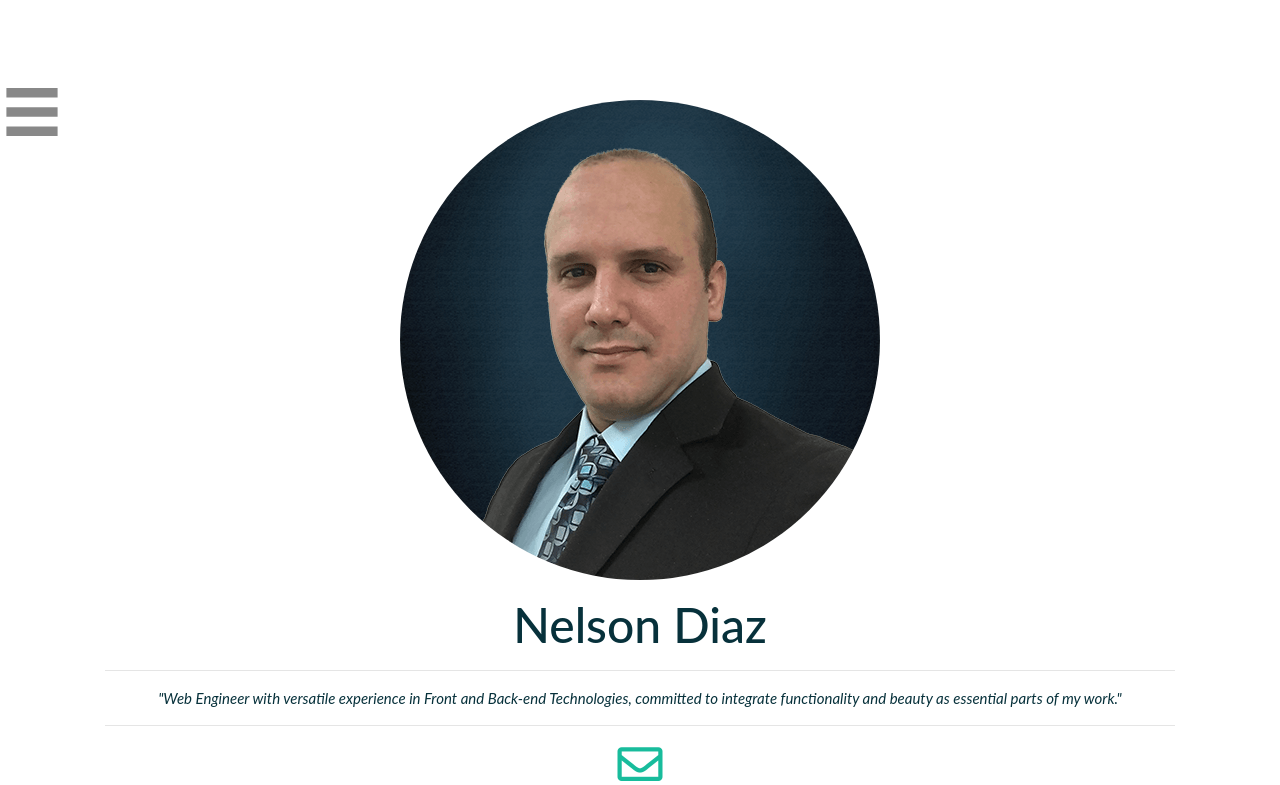
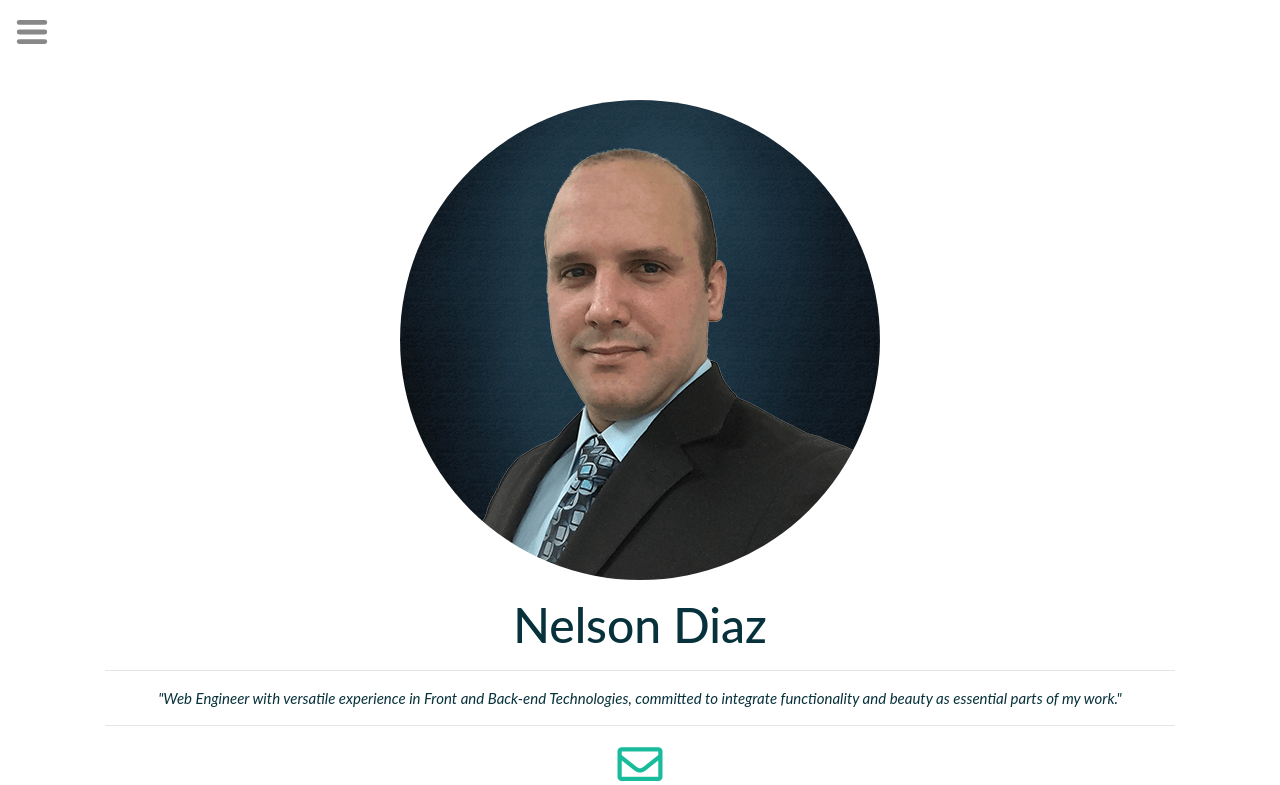
Before and after one commit to mrsantacruz86/mrsantacruz86.github.io, a React (Create React App) app: page / in a window 1280 px wide. Shown: the top 785 px of the page. Built offline with nearby package versions, Linux system fonts and the light colour scheme.

Commit message:
menu button completely refactored and working

```diff
--- a/src/Components/BurgerBtn/BurgerBtn.css
+++ b/src/Components/BurgerBtn/BurgerBtn.css
@@ -4,6 +4,8 @@
   cursor: pointer;
   position: fixed;
   z-index: 1000;
+  top: 1rem;
+  left: 1rem;
 }
 
 .burgerBtn:hover > div {
@@ -14,15 +16,15 @@
 .btnBar3 {
   transition: 0.4s;
 }
-.btnBar1 .change {
-  transform: translate(20px,20px) rotate(-45deg);
+.btnBar1.change {
+  transform: translate(20px, 20px) rotate(-45deg);
 }
-.btnBar2 .change {
+.btnBar2.change {
   opacity: 0;
 }
-.btnBar3 .change {
-  transform: translate(20px,-22px) rotate(45deg);
+.btnBar3.change {
+  transform: translate(20px, -22px) rotate(45deg);
 }
-path{
+path {
   transform-origin: 50% 50%;
 }
--- a/src/Components/SideBar.js
+++ b/src/Components/SideBar.js
@@ -1,5 +1,5 @@
-import React, { useState } from "react";
-import BurgerBtn from "./BurgerBtn";
+import React, { useState } from 'react';
+import BurgerBtn from './BurgerBtn';
 
 const NavLink = ({ route, children }) => {
   return <a href={route}>{children}</a>;
@@ -8,13 +8,14 @@ const NavLink = ({ route, children }) => {
 const SideBar = props => {
   const [menu, setMenu] = useState(false);
   const onMenuBtnClick = () => {
-    console.log("clicked");
+    console.log('clicked');
     return setMenu(!menu);
   };
 
   return (
     <div className="navigation-backdrop">
-      <nav className={menu ? "sidebar sidebar-open" : "sidebar"}>
+      <nav className={menu ? 'sidebar sidebar-open' : 'sidebar'}>
+        <div className="navlinks-wrapper">
           <NavLink route="/">
             <i className="fas fa-home" /> Home
           </NavLink>
@@ -33,13 +34,9 @@ const SideBar = props => {
           <NavLink route="#contact">
             <i className="fas fa-phone" /> Contact Me
           </NavLink>
+        </div>
       </nav>
-      <BurgerBtn
-        onClick={onMenuBtnClick}
-        color="#888"
-        changed={menu}
-        size="4rem"
-      />
+      <BurgerBtn onClick={onMenuBtnClick} color="#888" changed={menu} size="2rem" linecap="round" />
     </div>
   );
 };
--- a/src/styles/SideBar.scss
+++ b/src/styles/SideBar.scss
@@ -1,6 +1,8 @@
 /*----------------------------------------
 Navigation Styles
 ----------------------------------------*/
+$sidebar-width: 16rem;
+
 .sidebar {
   min-height: 100%; /* Specify a height */
   width: 0; /* 0 width - change this with JavaScript */
@@ -14,18 +16,29 @@ Navigation Styles
   transition: 0.5s; /* 0.5 second transition effect to slide in the sidepanel */
 }
 .sidebar-open {
-  width: 16rem;
+  width: $sidebar-width;
 }
 .sidebar a {
   overflow-x: hidden; /* Disable horizontal scroll */
   padding: 1rem;
-  text-decoration: none;
-  font-size: 1.5rem;
+  text-decoration: none !important;
+  font-size: 1.3rem;
   color: #818181;
   display: block;
   transition: 0.3s;
 }
-
+.sidebar a > i {
+  margin-right: 1rem;
+}
 .sidebar a:hover {
   color: #f1f1f1;
 }
+.navlinks-wrapper {
+  width: $sidebar-width;
+}
+
+.navigation-backdrop {
+  background-color: #818181;
+  width: 100% !important;
+  height: 100% !important;
+}
```
Also changed, not shown: src/Components/BurgerBtn/BurgerBtn.js (+11 -11 lines). Lines whose indentation alone changed are shown as unchanged.
